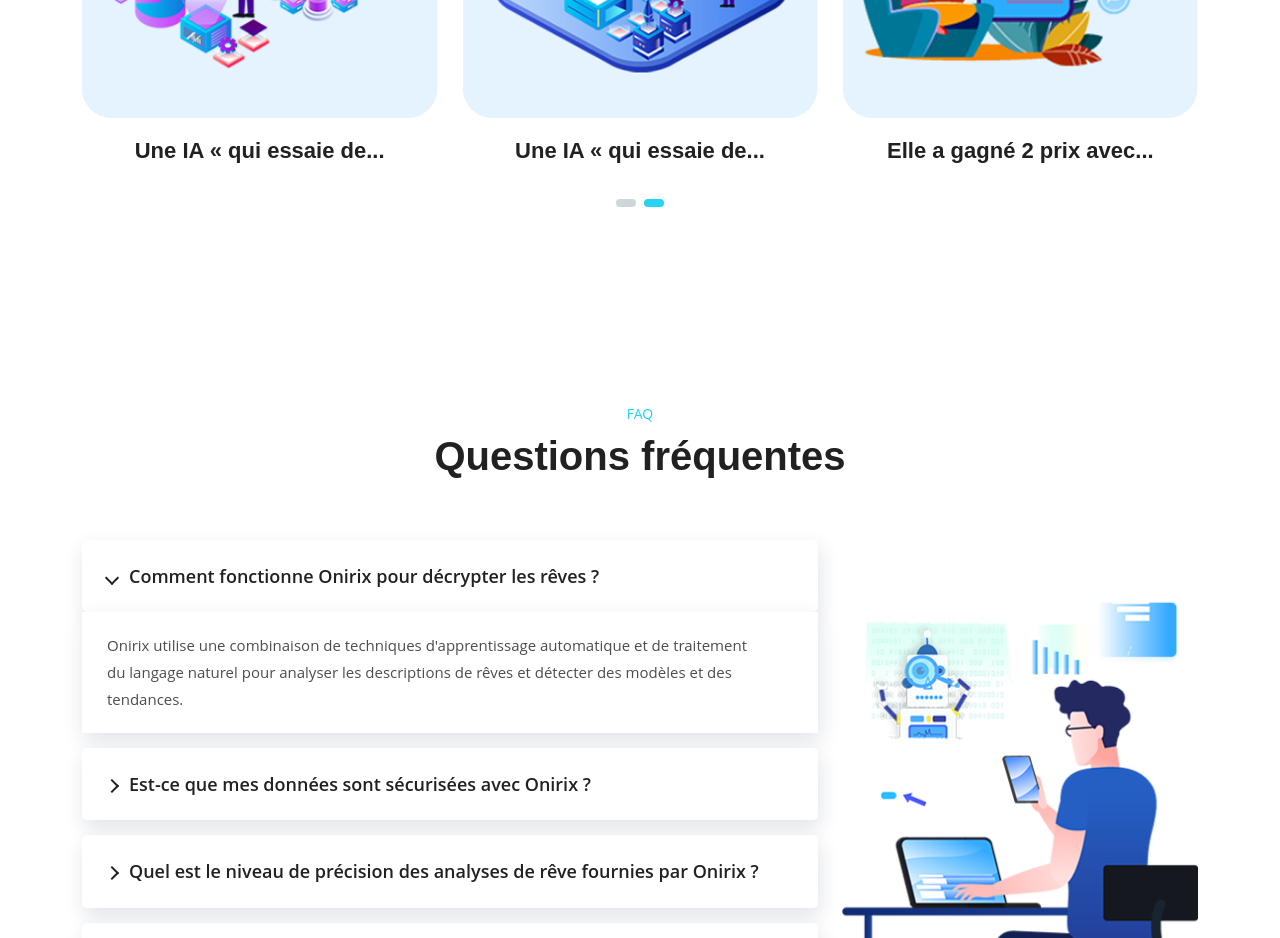
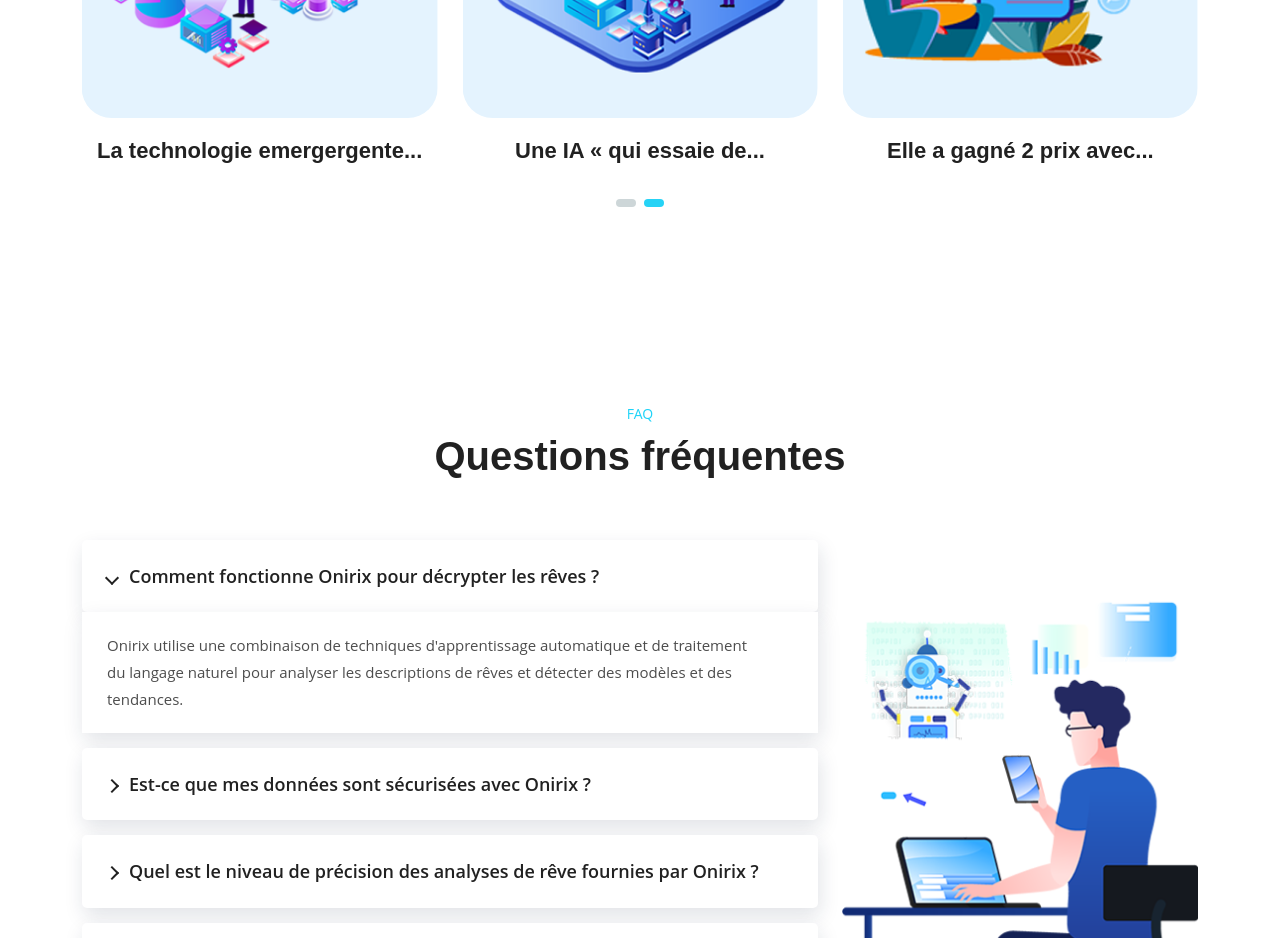
Before and after one commit to codascii/raiv-webcup-2023, a Next.js app: page /onirix in a window 1280 px wide. Shown: the part 5220-6158 px from the top of the page. Built offline with nearby package versions, Linux system fonts and the light colour scheme.

Commit message:
modification fichier case

```diff
--- a/components/HomeThree/CaseStudies.js
+++ b/components/HomeThree/CaseStudies.js
@@ -56,7 +56,7 @@
 
                 <h3>
                   <Link href="/case-studies-details?case=technologie&img=case1">
-                  La technologie émergente de...
+                  L'IA generatife...
                   </Link>
                 </h3>
               </div>
@@ -80,7 +80,7 @@
 								</div>
 
                 <h3>
-                  <Link href="/case-studies-details?case=IA&img=case2">Une IA « qui essaie de...</Link>
+                  <Link href="/case-studies-details?case=IA&img=case2">La technologie emergergente...</Link>
                 </h3>
               </div>
             </SwiperSlide>
```
